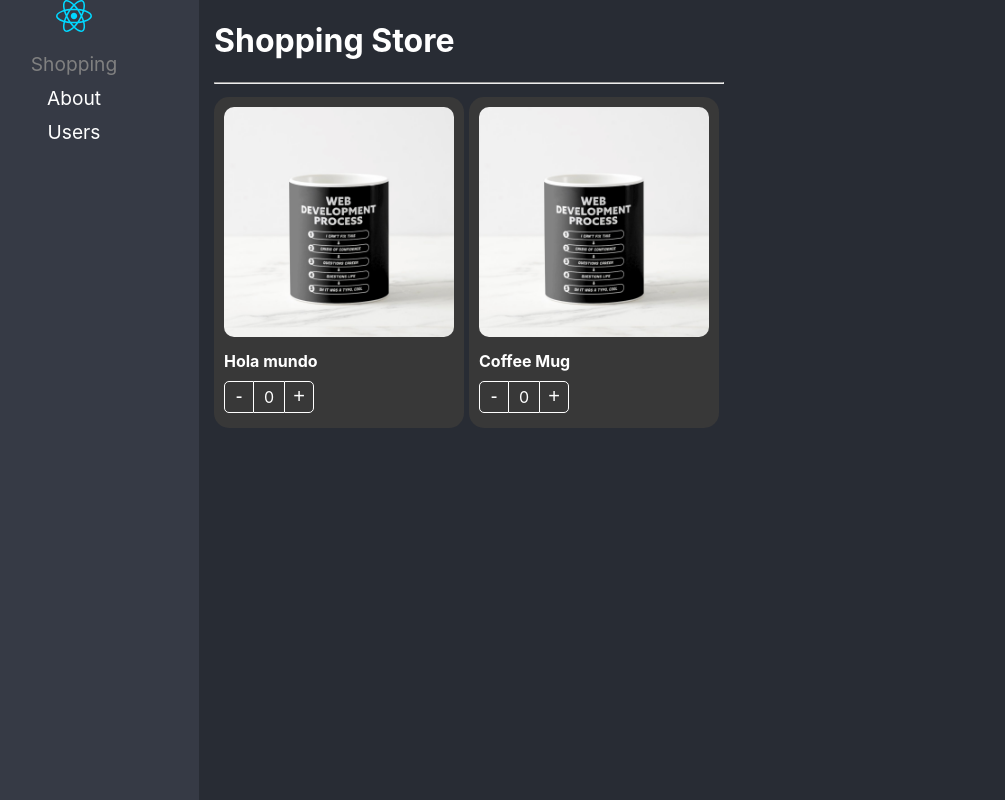
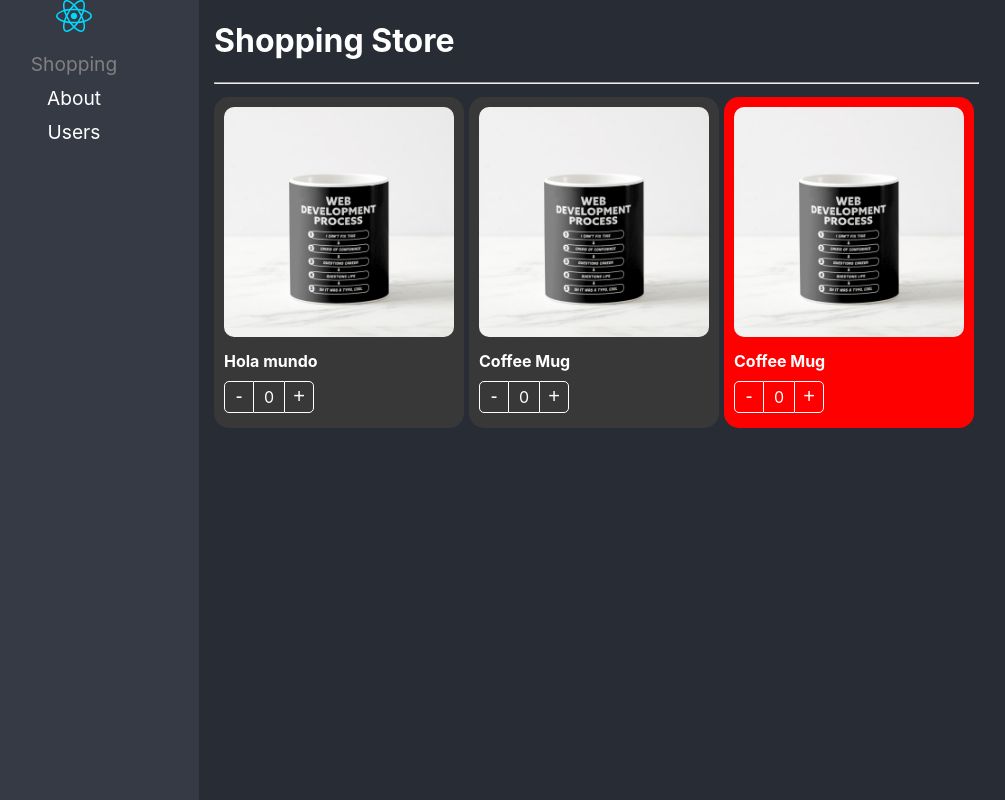
Before and after one commit to GerardCod/react-advanced, a React (Vite) app: page / in a window 1280 px wide. Shown: the whole page, without its empty margins (51-1056 px from the left). Built offline with nearby package versions, Linux system fonts and the light colour scheme.

Commit message:
Finishing the css properties at components

```diff
--- a/src/components-patterns/components/ProductButtons.tsx
+++ b/src/components-patterns/components/ProductButtons.tsx
@@ -3,11 +3,11 @@ import { ProductContext } from "./ProductCard";
 import styles from '../styles/styles.module.css'
 import { ProductButtonsProps } from "../interfaces/interfaces";
 
-export const ProductButtons = ({className}: ProductButtonsProps) => {
+export const ProductButtons = ({className, style}: ProductButtonsProps) => {
     const { counter, increaseBy } = useContext(ProductContext);
 
     return (
-        <div className={`${styles.buttonsContainer} ${className}`}>
+        <div className={`${styles.buttonsContainer} ${className}`} style={style}>
             <button className={styles.buttonMinus} onClick={() => increaseBy(-1)}>-</button>
             <div className={styles.countLabel}>{counter}</div>
             <button className={styles.buttonAdd} onClick={() => increaseBy(1)}>+</button>
--- a/src/components-patterns/components/ProductCard.tsx
+++ b/src/components-patterns/components/ProductCard.tsx
@@ -8,7 +8,7 @@ export const ProductContext = createContext<ProductContextProps>({} as ProductCo
 
 const { Provider: ProductProvider } = ProductContext;
 
-export const ProductCard = ({ product, children, className }: ProductCardProps) => {
+export const ProductCard = ({ product, children, className, style }: ProductCardProps) => {
   const { counter, increaseBy } = useProduct();
 
   return (
@@ -17,7 +17,8 @@ export const ProductCard = ({ product, children, className }: ProductCardProps)
       increaseBy,
       product
     }}>
-      <div className={ `${styles.productCard} ${className}`}>
+      <div className={ `${styles.productCard} ${className}`}
+      style={style}>
         {children}
       </div>
     </ProductProvider>
--- a/src/components-patterns/components/ProductImage.tsx
+++ b/src/components-patterns/components/ProductImage.tsx
@@ -4,13 +4,15 @@ import { ProductContext } from './ProductCard';
 import styles from '../styles/styles.module.css'
 import { ProductImageProps } from '../interfaces/interfaces';
 
-export const ProductImage = ({ img = '', className }: ProductImageProps) => {
+export const ProductImage = ({ img = '', className, style }: ProductImageProps) => {
     const { product } = useContext(ProductContext);
 
     let imgToShow: string = getImage(img, getImage(product.img!!, noImage));
 
     return (
-        <img className={`${styles.productImg} ${className}`} src={imgToShow} alt='Product img' />
+        <img className={`${styles.productImg} ${className}`}
+        style={style}
+        src={imgToShow} alt='Product img' />
     )
 }
 
--- a/src/components-patterns/components/ProductTitle.tsx
+++ b/src/components-patterns/components/ProductTitle.tsx
@@ -3,12 +3,15 @@ import { ProductTitleProps } from '../interfaces/interfaces';
 import styles from '../styles/styles.module.css'
 import { ProductContext } from './ProductCard';
 
-export const ProductTitle = ({ title, className }: ProductTitleProps) => {
+export const ProductTitle = ({ title, className, style }: ProductTitleProps) => {
     const { product } = useContext(ProductContext);
 
     let titleToShow = title ? title : product.title;
 
     return (
-        <span className={`${styles.productDescription} ${className}`}>{titleToShow}</span>
+        <span
+            className={`${styles.productDescription} ${className}`}
+            style={style}
+        >{titleToShow}</span>
     )
 }
--- a/src/components-patterns/pages/ShoppingPage.tsx
+++ b/src/components-patterns/pages/ShoppingPage.tsx
@@ -32,6 +32,16 @@ export const ShoppingPage = () => {
           <ProductTitle className='text-white text-bold' />
           <ProductButtons className='custom-buttons' />
         </ProductCard>
+
+        <ProductCard
+          product={product}
+          style={{
+            backgroundColor: 'red'
+          }}>
+          <ProductImage className='custom-image' />
+          <ProductTitle className='text-white text-bold' />
+          <ProductButtons className='custom-buttons' />
+        </ProductCard>
       </div>
     </div>
   )
```
Also changed, not shown: src/components-patterns/interfaces/interfaces.ts (+9 -4 lines).
